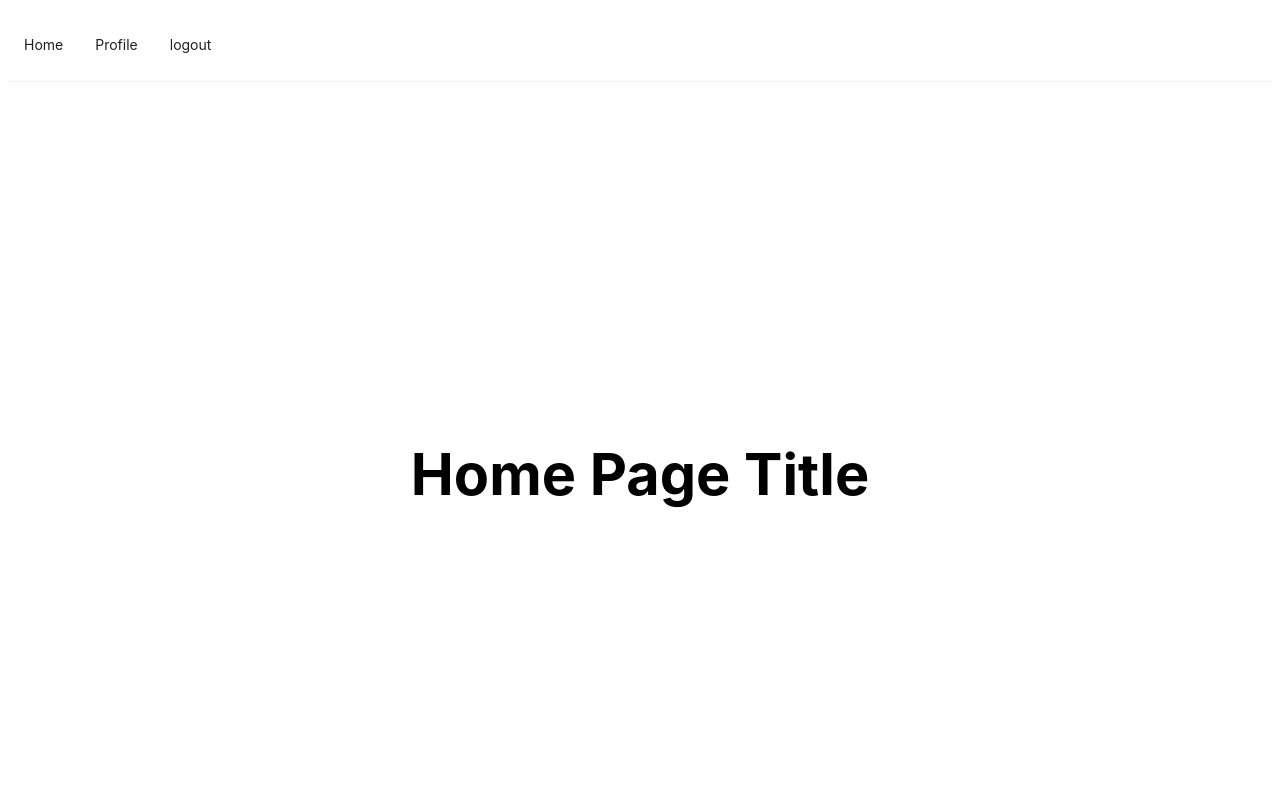
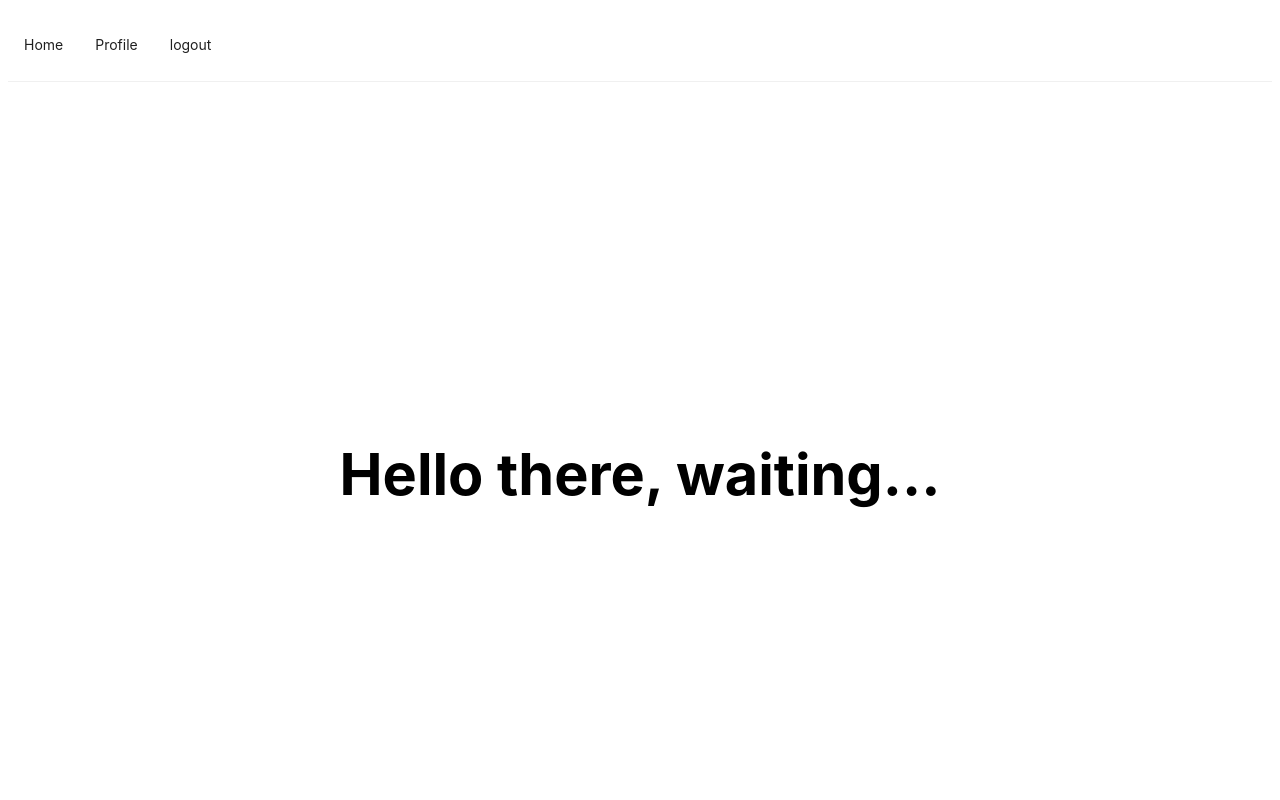
Before and after one commit to vinimocci/human-resources-web-product, a Next.js app: page /home in a window 1280 px wide. Shown: the top 800 px of the page. Built offline with nearby package versions, Linux system fonts and the light colour scheme; no server answers; sample sign-in values are in the browser's storage.

Commit message:
#poc: added kafka websocket communication

```diff
--- a/pages/home/index.js
+++ b/pages/home/index.js
@@ -2,7 +2,35 @@ import Head from 'next/head';
 import SessionWrap from '../../_app';
 import styles from '../../styles/Home.module.css';
 
+import {
+  useState,
+  useEffect
+} from 'react';
+
 const Home = () => {
+
+  const [userFromKafka, setUserFromKafka] = useState('waiting...')
+
+    useEffect(() => {
+        const socket = new WebSocket('ws://localhost:5023/getnotifications');
+
+        socket.onopen = () => {
+            console.log("Web Socket conn stabilished!!")
+        }
+
+        socket.onmessage = (event) => {
+          setUserFromKafka(event.data)
+        }
+
+        socket.onerror = (error) => {
+            console.error("Websocket error: ", error);
+        }
+
+        socket.onclose = () => {
+            console.log("WebSocket connection closed!")
+        }
+    }, []);
+
   return (
     <div className={styles.container}>
       <Head>
@@ -11,7 +39,7 @@ const Home = () => {
       </Head>
 
         <h1 className={styles.title}>
-          Home Page Title
+          Hello there, {userFromKafka}
         </h1>
 
     </div>
```
